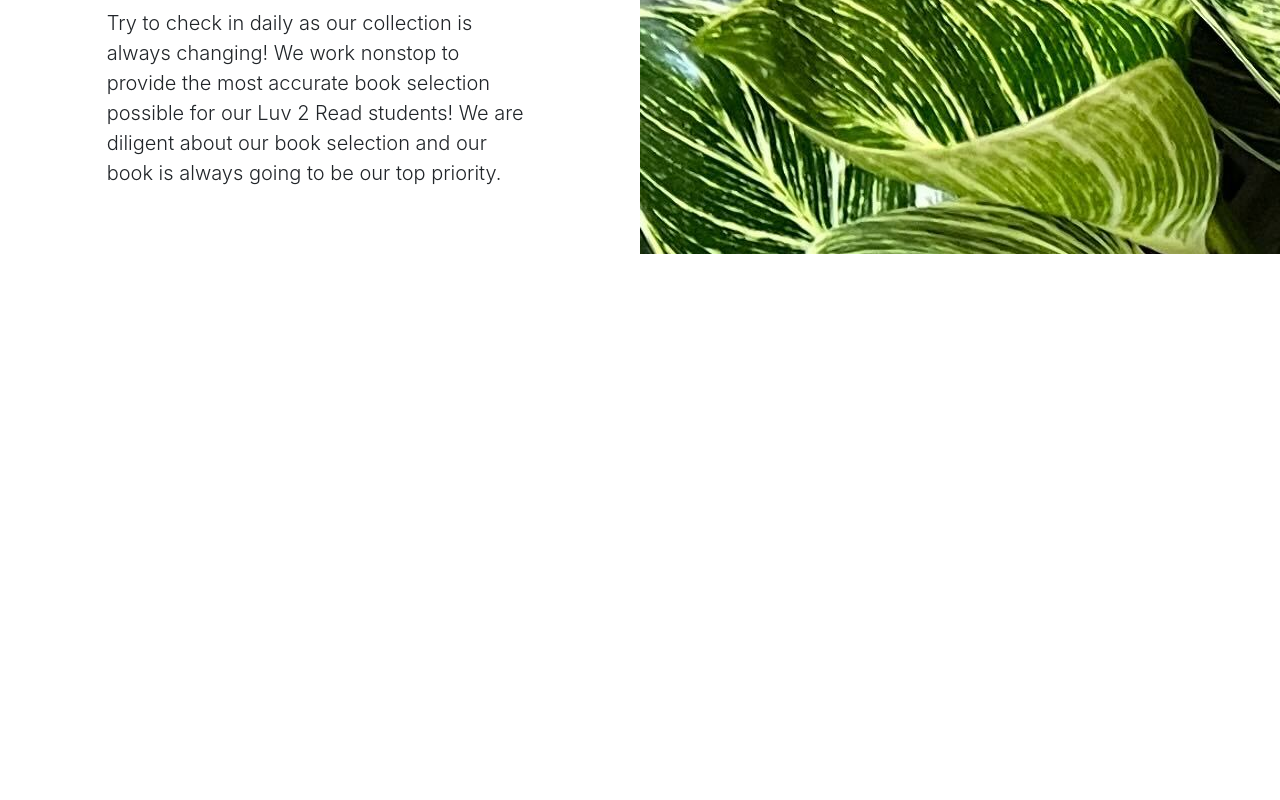
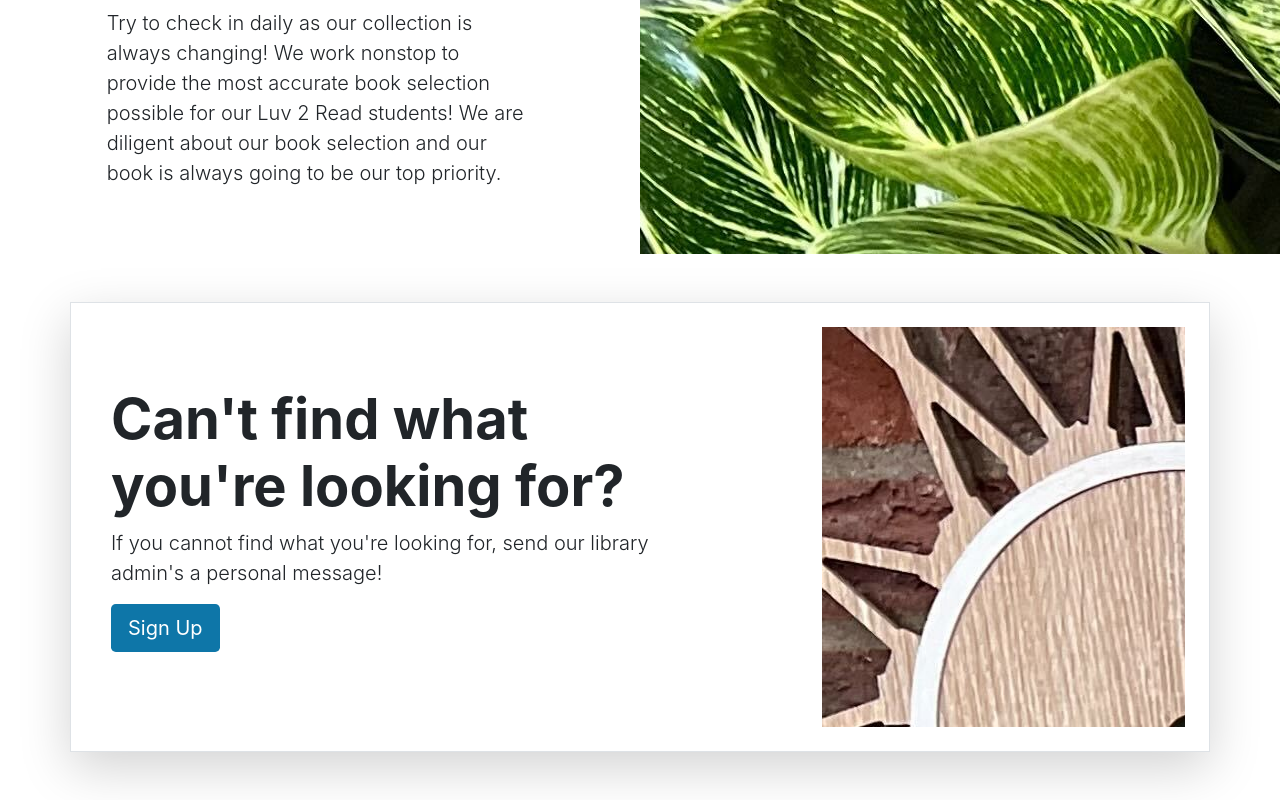
Before and after one commit to ritujane78/library_react_frontend, a React (Create React App) app: page / in a window 1280 px wide. Shown: the part 1670-2470 px from the top of the page. Before the commit the page ends 1924 px from the top, so only its background shows below. Built offline with nearby package versions, Linux system fonts and the light colour scheme.

Commit message:
add libraryServices in Homepage

```diff
--- a/src/App.tsx
+++ b/src/App.tsx
@@ -4,6 +4,7 @@
 import { ExploreTopBooks } from './layouts/Homepage/ExploreTopBooks';
 import { Carousel } from './layouts/Homepage/Carousel';
 import { Heros } from './layouts/Homepage/Heros';
+import { LibraryServices } from './layouts/Homepage/LibraryServices';
 
 function App() {
   return (
@@ -12,7 +13,7 @@
       <ExploreTopBooks />
       <Carousel />
       <Heros />
-
+      <LibraryServices />
     </div>
 
   );
--- /dev/null
+++ b/src/layouts/Homepage/LibraryServices.tsx
@@ -0,0 +1,23 @@
+export const LibraryServices = () => {
+    return (
+        <div className="container my-5">
+            <div className="row p-4 align-items-center border shadow-lg">
+                <div className="col-lg-7 p-3">
+                    <h1 className="display-4 fw-bold">
+                        Can't find what you're looking for?
+                    </h1>
+                    <p className="lead">
+                        If you cannot find what you're looking for,
+                        send our library admin's a personal message!
+                    </p>
+                    <div className="d-grid gap-2 justify-content-md-start mb-4 mb-lg-3">
+                        <a className='btn main-color text-white btn-lg' href="#">
+                            Sign Up
+                        </a>
+                    </div>
+                </div>
+                <div className="col-lg-4 offset-lg-1 shadow-lf lost-image"></div>
+            </div>
+        </div>
+    );
+}
```
